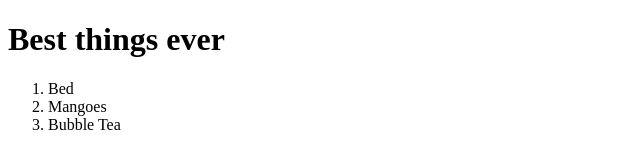
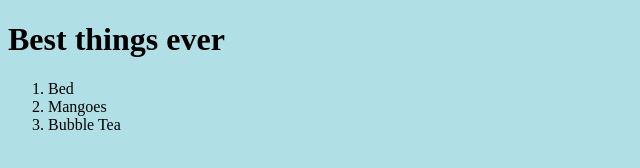
Before and after one commit to superdupersumi/MyLameWebsite, a plain HTML site: page index.html in a window 1280 px wide. Shown: the whole page, without its empty margins (0-640 px from the left). Drawn offline with Linux system fonts and the light colour scheme.

Commit message:
Update index.html

```diff
--- a/index.html
+++ b/index.html
@@ -1,5 +1,9 @@
 <!doctype html>
 <html>
+  <head>
+  <title>Best Things Ever</title>
+  <link rel = "stylesheet" type = "text/css" href = "style.css" />
+  </head>
 <body>
 <h1> Best things ever </h1>
 <ol>
```
